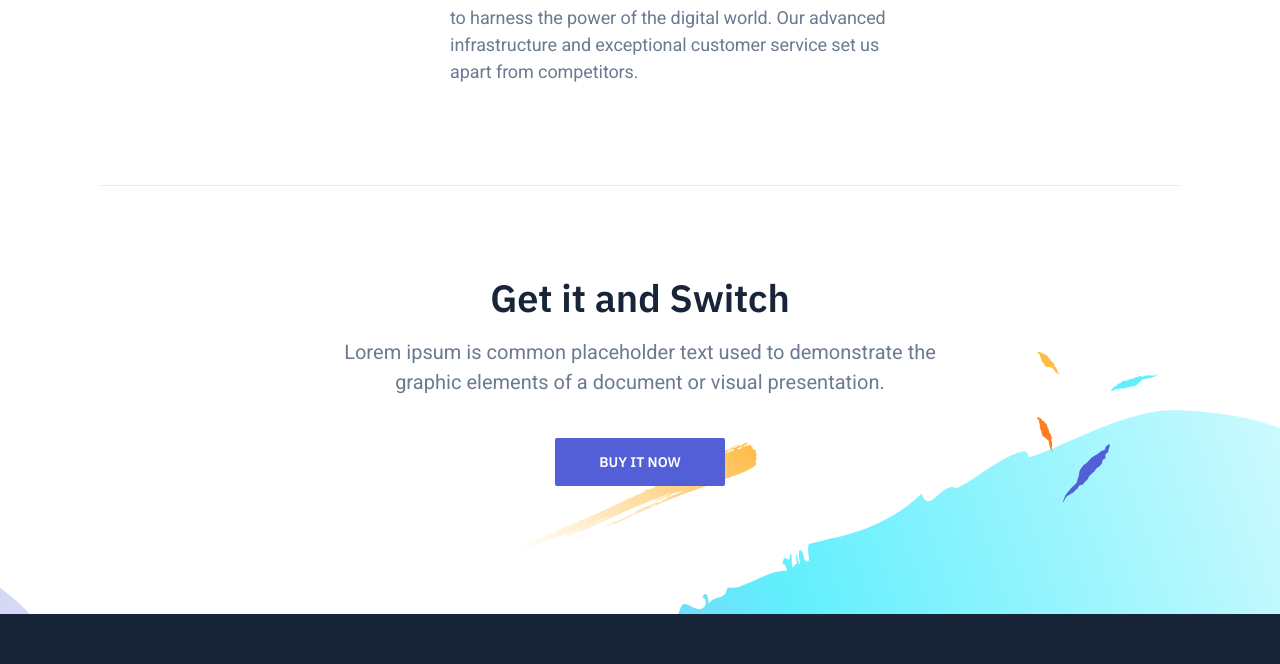
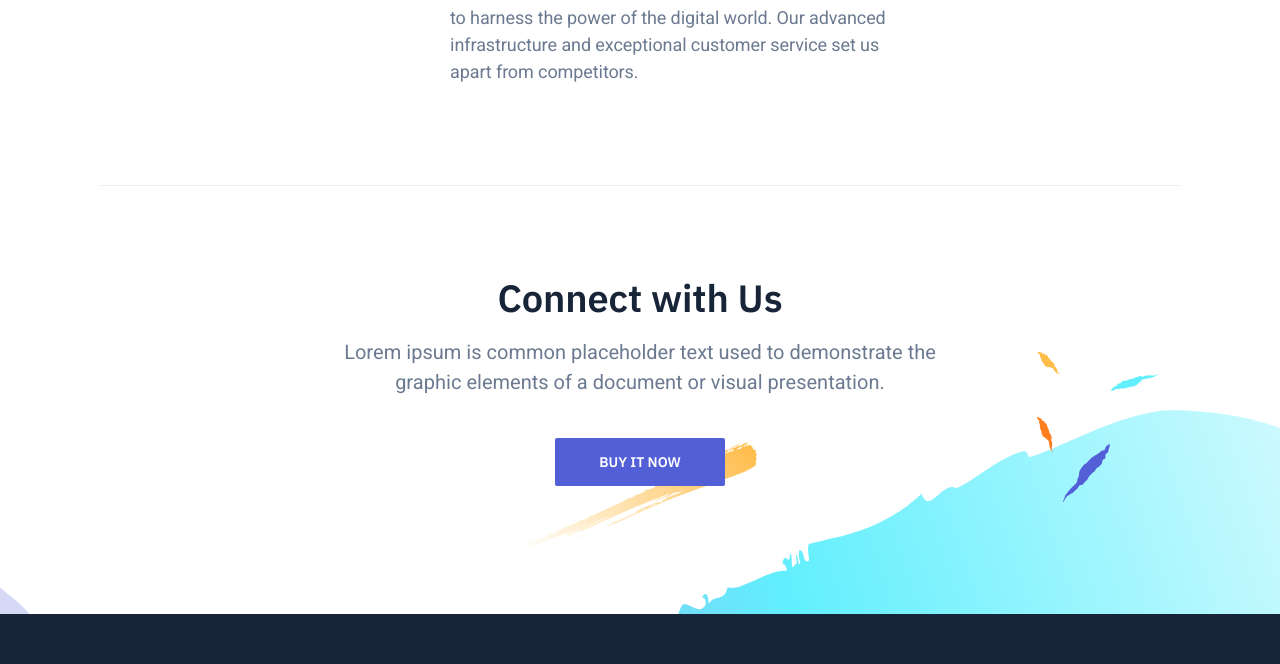
Before and after one commit to naing-htoo/ISP-Landing-Page, a plain HTML site: page index.html in a window 1280 px wide. Shown: the part 1663-2327 px from the top of the page. Drawn offline with nearby package versions, Linux system fonts and the light colour scheme.

Commit message:
Update index.html

```diff
--- a/index.html
+++ b/index.html
@@ -97,7 +97,7 @@
                 <div class="container-sm">
                     <div class="cta-inner section-inner">
                         <div class="cta-header text-center">
-                            <h2 class="section-title mt-0">Get it and Switch</h2>
+                            <h2 class="section-title mt-0">Connect with Us</h2>
                             <p class="section-paragraph">Lorem ipsum is common placeholder text used to demonstrate the graphic elements of a document or visual presentation.</p>
 							<div class="cta-cta">
 								<a class="button button-primary" href="#">Buy it now</a>
```
